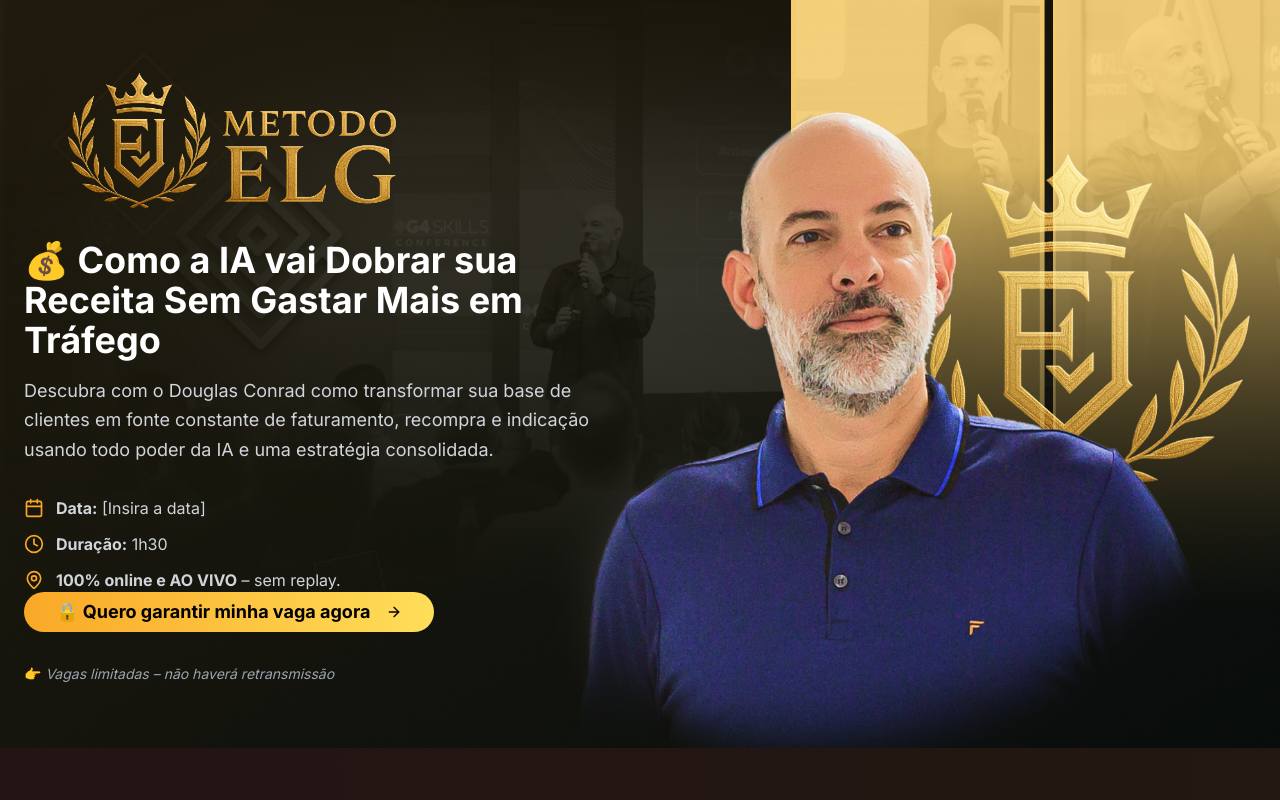
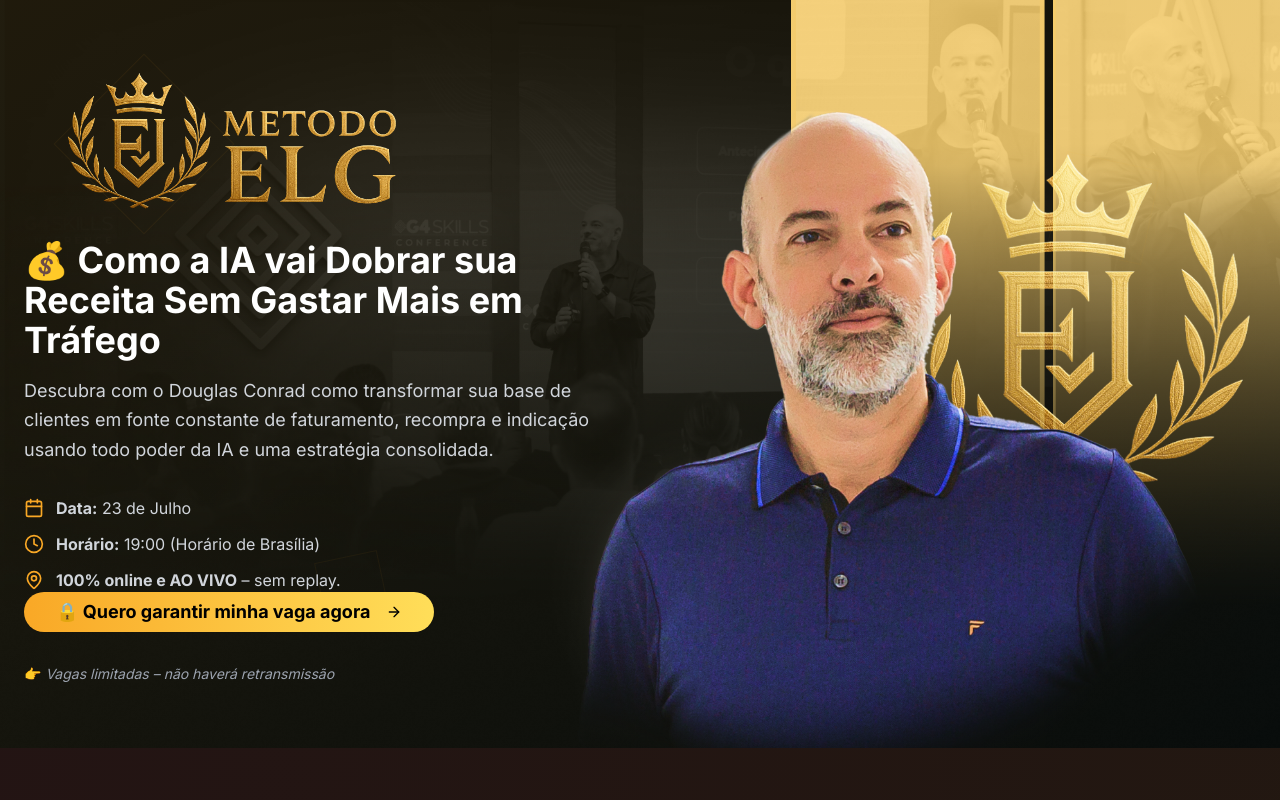
Before and after one commit to darlanOpens/metodoelg, a Next.js app: page / in a window 1280 px wide. Shown: the top 800 px of the page. Built offline with nearby package versions, Linux system fonts and the light colour scheme.

Commit message:
feat: atualizar data e horário do evento

```diff
--- a/app/page.tsx
+++ b/app/page.tsx
@@ -53,13 +53,13 @@ export default function LandingPage() {
                 <div className="flex items-center gap-3">
                   <Calendar className="w-5 h-5 text-[#F9A826]" />
                   <span>
-                    <strong>Data:</strong> [Insira a data]
+                    <strong>Data:</strong> 23 de Julho
                   </span>
                 </div>
                 <div className="flex items-center gap-3">
                   <Clock className="w-5 h-5 text-[#F9A826]" />
                   <span>
-                    <strong>Duração:</strong> 1h30
+                    <strong>Horário:</strong> 19:00 (Horário de Brasília)
                   </span>
                 </div>
                 <div className="flex items-center gap-3">
@@ -300,21 +300,21 @@ export default function LandingPage() {
                 <CardContent className="p-6 text-center">
                   <Calendar className="w-8 h-8 text-[#F9A826] mx-auto mb-3" />
                   <h3 className="font-bold text-white mb-2">Data</h3>
-                  <p className="text-gray-300">[Inserir data]</p>
+                  <p className="text-gray-300">23 de Julho</p>
                 </CardContent>
               </Card>
               <Card className="bg-[#0C1211] border-[#F9A826]/30">
                 <CardContent className="p-6 text-center">
                   <Clock className="w-8 h-8 text-[#F9A826] mx-auto mb-3" />
-                  <h3 className="font-bold text-white mb-2">Duração</h3>
-                  <p className="text-gray-300">1h30</p>
+                  <h3 className="font-bold text-white mb-2">Horário</h3>
+                  <p className="text-gray-300">19:00</p>
                 </CardContent>
               </Card>
               <Card className="bg-[#0C1211] border-[#F9A826]/30">
                 <CardContent className="p-6 text-center">
                   <MapPin className="w-8 h-8 text-[#F9A826] mx-auto mb-3" />
                   <h3 className="font-bold text-white mb-2">Formato</h3>
-                  <p className="text-gray-300">Online e ao vivo</p>
+                  <p className="text-gray-300">Online, ao vivo (1h30)</p>
                 </CardContent>
               </Card>
               <Card className="bg-[#0C1211] border-[#F9A826]/30">
```
